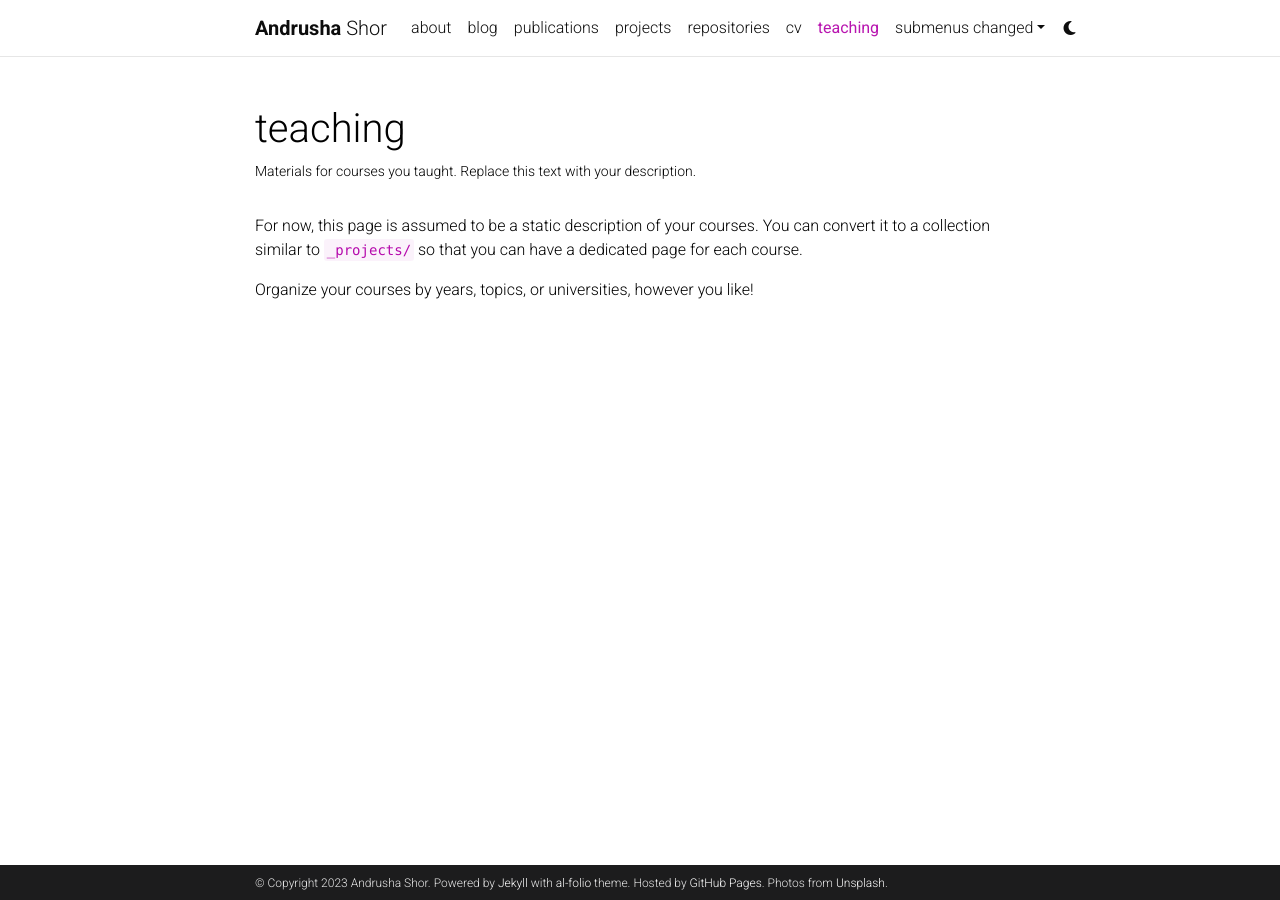
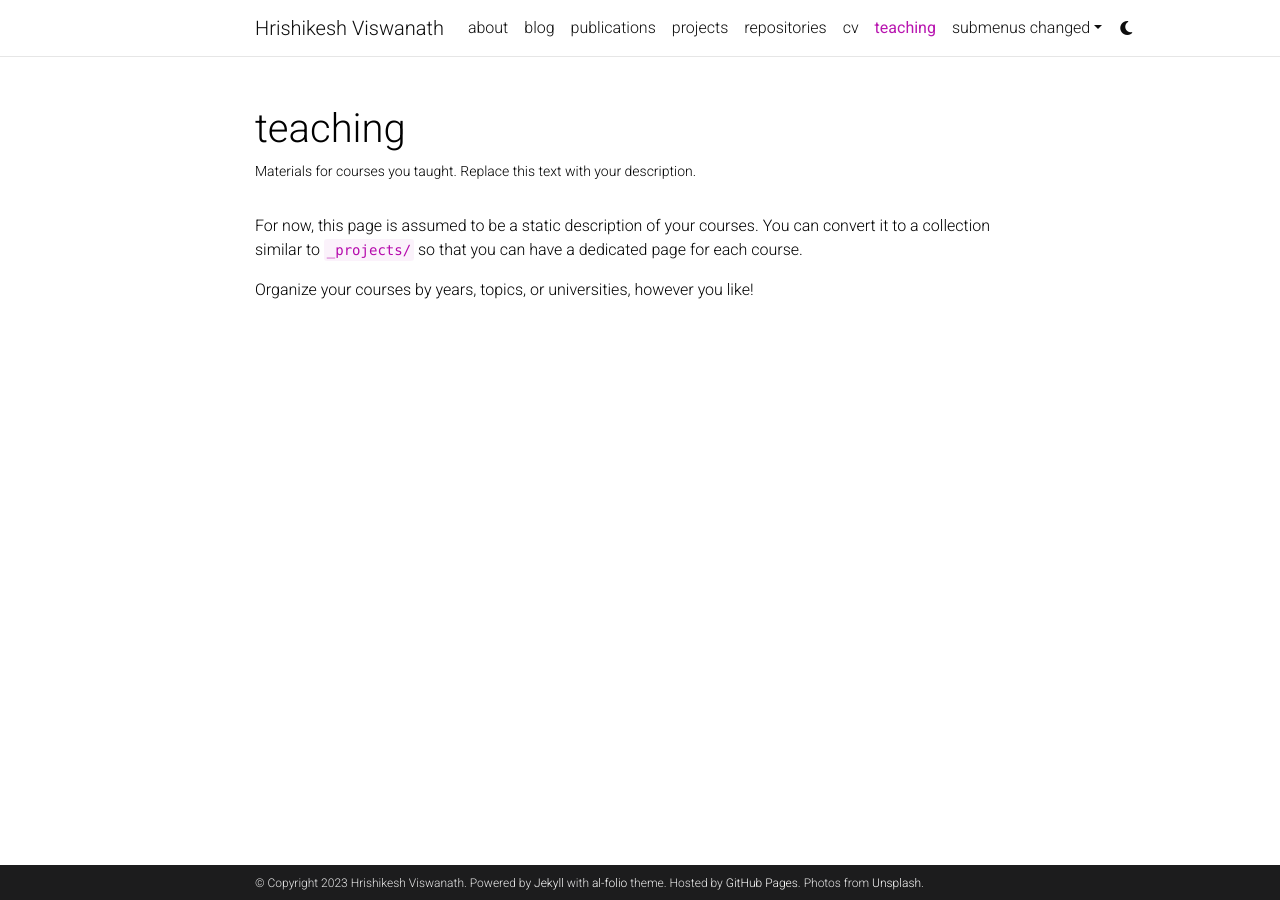
Before and after one commit to HrishikeshVish/HrishikeshVish.github.io, a Jekyll site: the page built from _pages/teaching.md, in a window 1280 px wide. Built offline with Jekyll 4.4.1, drawn with Linux system fonts in a browser that asks for light colours; comment, search, counter and statistics services are not loaded; a style sheet for code colours, icons or effects is not loaded.

Commit message:
New link

```diff
--- a/_config.yml
+++ b/_config.yml
@@ -2,11 +2,11 @@
 # Site settings
 # -----------------------------------------------------------------------------
 
-title: blank # the website title (if blank, full name will be used instead)
-first_name: Andrusha
+title: Hrishikesh Viswanath # the website title (if blank, full name will be used instead)
+first_name: Hrishikesh
 middle_name:
-last_name: Shor
-email: andreyshor1999@gmail.com
+last_name: Viswanath
+email: hviswan@purdue.edu
 description: > # the ">" symbol means to ignore newlines until "footer_text:"
   A simple, whitespace theme for academics. Based on [*folio](https://github.com/bogoli/-folio) design.
 footer_text: >
@@ -18,7 +18,7 @@
 lang: en # the language of your site (for example: en, fr, cn, ru, etc.)
 icon: ⚛️  # the emoji used as the favicon (alternatively, provide image name in /assets/img/)
 
-url: https://andrusha.github.io # the base hostname & protocol for your site
+url: https://hrishikeshvish.github.io # the base hostname & protocol for your site
 baseurl:  # the subpath of your site, e.g. /blog/
 last_updated: false # set to true if you want to display last updated in the footer
 impressum_path:  # set to path to include impressum link in the footer, use the same path as permalink in a page, helps to conform with EU GDPR
```
